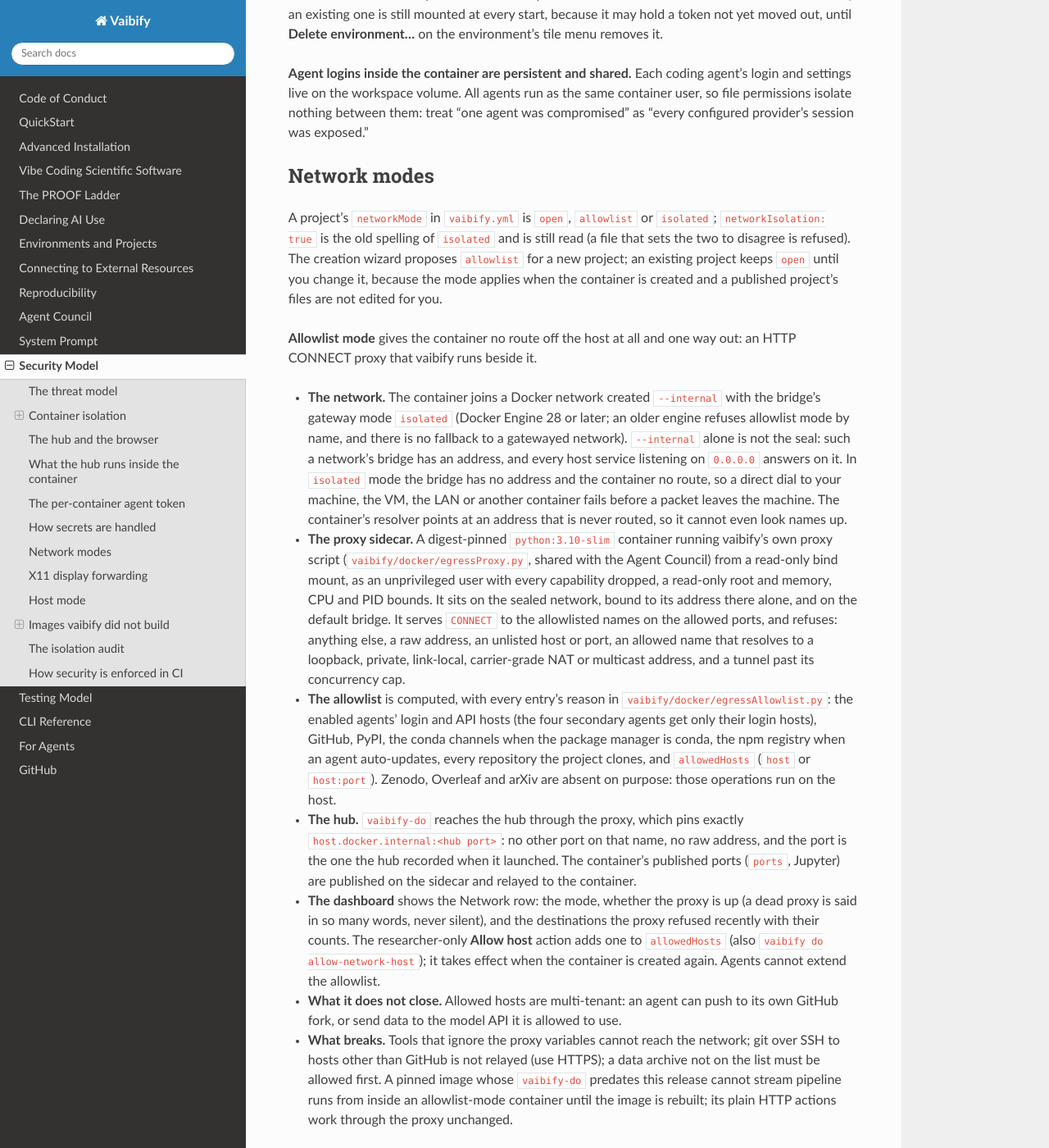
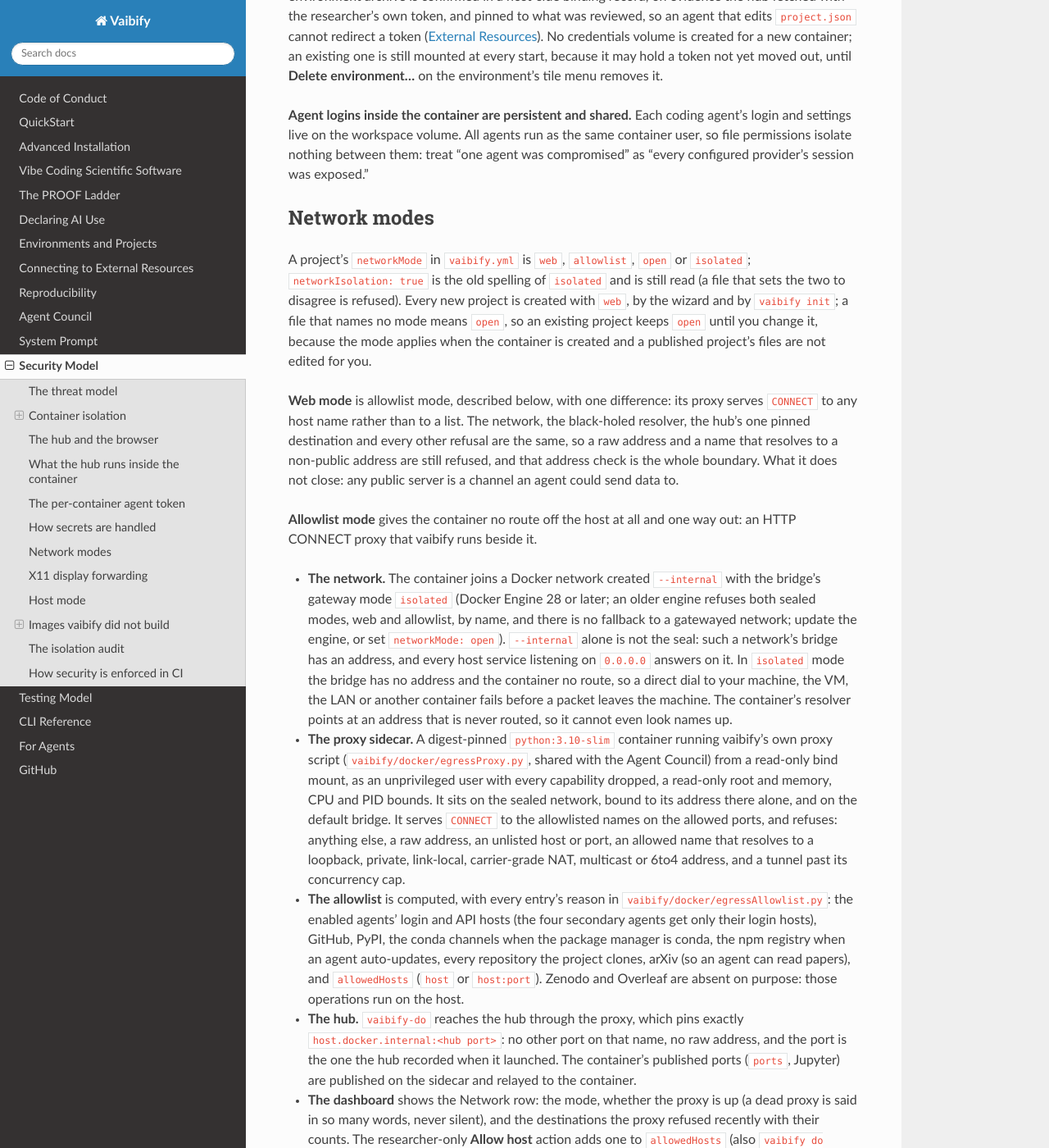
Before and after one commit to RoryBarnes/vaibify, a Sphinx documentation site: the page built from docs/security.md, in a window 1280 px wide and 1400 px high, scrolled down 5871 px. Shown: the whole window at 82% size. Built offline with Sphinx 7.4.7 and the Read the Docs theme 3.1.0, drawn with Linux system fonts in a browser that asks for light colours; the version number could not be read and is left out; some of the changed text lies outside the part shown.

Commit message:
Let read-arxiv reach arXiv in every sealed mode
- The read-arxiv skill queries the arXiv API over https; the sealed
  modes' proxy serves CONNECT only, so its plain http:// query could not
  pass. The skill lives in the image, so a container gets it when it is
  rebuilt.
- arxiv.org and export.arxiv.org join the computed base allowlist, so
  the skill works in allowlist mode too; reading papers publishes
  nothing, and the module docstring no longer says otherwise.
- The docs state the new default and the four modes: security.md (the
  threat, the isolation table, the modes section with web mode, the
  engine requirement and its two fixes, 6to4 and arXiv), install.md
  (the networkMode row) and cli.md (init writes web).

Co-Authored-By: Claude Opus 5.5 <noreply@anthropic.com>

```diff
--- a/docs/security.md
+++ b/docs/security.md
@@ -19,12 +19,15 @@ The defenses are designed to contain four things:
   Docker socket. The host paths that *are* mounted are listed under
   [Container isolation](#container-isolation).
 - **Exfiltration over the network.** The network mode decides what the
-  container can reach: `allowlist` (the default for a new project) gives
-  it no route off the host and one way out, a proxy that serves only the
-  hosts the project needs and the hosts you allow; `isolated` blocks
-  all traffic in and out; `open` is the whole network (see
-  [Network modes](#network-modes)). An allowed host is still a channel:
-  an agent allowed to reach GitHub can push to its own fork.
+  container can reach: `web` (the default for a new project) gives it no
+  route off the host and one way out, a proxy that reaches any public
+  host but nothing on your machine or your network; `allowlist` narrows
+  that proxy to the hosts the project needs and the hosts you allow;
+  `isolated` blocks all traffic in and out; `open` is the whole network
+  (see [Network modes](#network-modes)). A reachable host is still a
+  channel: in `web` mode that is any public server, and even in
+  `allowlist` mode an agent allowed to reach GitHub can push to its own
+  fork.
 - **Privilege escalation inside the container.** Your code runs as an
   unprivileged user, with no `sudo` and a minimal capability set.
 - **One container acting on another.** Each container's agent holds its
@@ -70,7 +73,7 @@ these restrictions:
 | Few host mounts | Files enter and leave through vaibify's own transfer commands, not a shared host directory. Four kinds of host path can be mounted: resolved secret files (read-only, under `/run/secrets`), the repository list a container started on a pinned image syncs from (read-only, at `/etc/vaibify/container.conf`), any `bindMounts` you declare in `vaibify.yml` (read-only unless an entry sets `readWrite: true`), and, only for a project that opts in to `x11Forwarding`, that container's own X authorization directory (read-only) and, on Linux, the X11 socket directory (read-only). |
 | Workspace volume | A Docker named volume holds `/workspace` (or your configured `workspaceRoot`). It is not part of the host directory tree. |
 | Loopback-only ports | Every forwarded container port is bound to `127.0.0.1` unless that port's entry sets `lanExpose: true`. |
-| Network modes | `networkMode: allowlist` (the wizard's default for a new project) seals the container behind an allowlisting proxy: only the enabled agents' services, GitHub, the package indexes, the project's repositories and the hosts you allow, and nothing on the host, the VM or the LAN. `isolated` (the old `networkIsolation: true`) starts the container with `--network none`. `open` is the whole network. Neither sealing mode can be combined with `x11Forwarding`. |
+| Network modes | `networkMode: web` (the default for a new project) seals the container behind a proxy that reaches any public host and nothing on the host, the VM or the LAN. `allowlist` uses the same seal with the proxy limited to the enabled agents' services, GitHub, the package indexes, arXiv, the project's repositories and the hosts you allow. `isolated` (the old `networkIsolation: true`) starts the container with `--network none`. `open` is the whole network. No sealing mode can be combined with `x11Forwarding`. |
 
 ### Declared bind mounts
 
@@ -262,21 +265,31 @@ configured provider's session was exposed."
 
 ## Network modes
 
-A project's `networkMode` in `vaibify.yml` is `open`, `allowlist` or
-`isolated`; `networkIsolation: true` is the old spelling of `isolated`
-and is still read (a file that sets the two to disagree is refused).
-The creation wizard proposes `allowlist` for a new project; an existing
+A project's `networkMode` in `vaibify.yml` is `web`, `allowlist`,
+`open` or `isolated`; `networkIsolation: true` is the old spelling of
+`isolated` and is still read (a file that sets the two to disagree is
+refused). Every new project is created with `web`, by the wizard and by
+`vaibify init`; a file that names no mode means `open`, so an existing
 project keeps `open` until you change it, because the mode applies when
 the container is created and a published project's files are not
 edited for you.
+
+**Web mode** is allowlist mode, described below, with one difference:
+its proxy serves `CONNECT` to any host name rather than to a list. The
+network, the black-holed resolver, the hub's one pinned destination and
+every other refusal are the same, so a raw address and a name that
+resolves to a non-public address are still refused, and that address
+check is the whole boundary. What it does not close: any public server
+is a channel an agent could send data to.
 
 **Allowlist mode** gives the container no route off the host at all and
 one way out: an HTTP CONNECT proxy that vaibify runs beside it.
 
 - **The network.** The container joins a Docker network created
   `--internal` with the bridge's gateway mode `isolated` (Docker Engine
-  28 or later; an older engine refuses allowlist mode by name, and there
-  is no fallback to a gatewayed network). `--internal` alone is not the
+  28 or later; an older engine refuses both sealed modes, web and
+  allowlist, by name, and there is no fallback to a gatewayed network;
+  update the engine, or set `networkMode: open`). `--internal` alone is not the
   seal: such a network's bridge has an address, and every host service
   listening on `0.0.0.0` answers on it. In `isolated` mode the bridge
   has no address and the container no route, so a direct dial to your
@@ -292,14 +305,15 @@ one way out: an HTTP CONNECT proxy that vaibify runs beside it.
   `CONNECT` to the allowlisted names on the allowed ports, and refuses:
   anything else, a raw address, an unlisted host or port, an allowed
   name that resolves to a loopback, private, link-local, carrier-grade
-  NAT or multicast address, and a tunnel past its concurrency cap.
+  NAT, multicast or 6to4 address, and a tunnel past its concurrency cap.
 - **The allowlist** is computed, with every entry's reason in
   `vaibify/docker/egressAllowlist.py`: the enabled agents' login and API
   hosts (the four secondary agents get only their login hosts), GitHub,
   PyPI, the conda channels when the package manager is conda, the npm
   registry when an agent auto-updates, every repository the project
-  clones, and `allowedHosts` (`host` or `host:port`). Zenodo, Overleaf
-  and arXiv are absent on purpose: those operations run on the host.
+  clones, arXiv (so an agent can read papers), and `allowedHosts`
+  (`host` or `host:port`). Zenodo and Overleaf are absent on purpose:
+  those operations run on the host.
 - **The hub.** `vaibify-do` reaches the hub through the proxy, which
   pins exactly `host.docker.internal:<hub port>`: no other port on that
   name, no raw address, and the port is the one the hub recorded when
@@ -318,7 +332,7 @@ one way out: an HTTP CONNECT proxy that vaibify runs beside it.
   the network; git over SSH to hosts other than GitHub is not relayed
   (use HTTPS); a data archive not on the list must be allowed first.
   A pinned image whose `vaibify-do` predates this release cannot stream
-  pipeline runs from inside an allowlist-mode container until the image
+  pipeline runs from inside a web- or allowlist-mode container until the image
   is rebuilt; its plain HTTP actions work through the proxy unchanged.
 
 ## X11 display forwarding
@@ -333,8 +347,8 @@ other windows. A program in the container that you do not trust,
 including a compromised agent, then has a channel out of the container
 that the file-system and network controls do not cover. For the same
 reason vaibify refuses to start a project that sets `x11Forwarding`
-with a sealed network mode, `isolated` (or `networkIsolation: true`)
-or `allowlist`: a display channel would defeat the seal.
+with a sealed network mode, `isolated` (or `networkIsolation: true`),
+`web` or `allowlist`: a display channel would defeat the seal.
 
 How a container is admitted to your display:
 
```
Also changed, not shown: docs/architecture.md (+1 -1 lines), docs/cli.md (+4 -2 lines), docs/install.md (+3 -3 lines), vaibify/containerImage/skills/read-arxiv/SKILL.md (+1 -1 lines), 2 other files.
